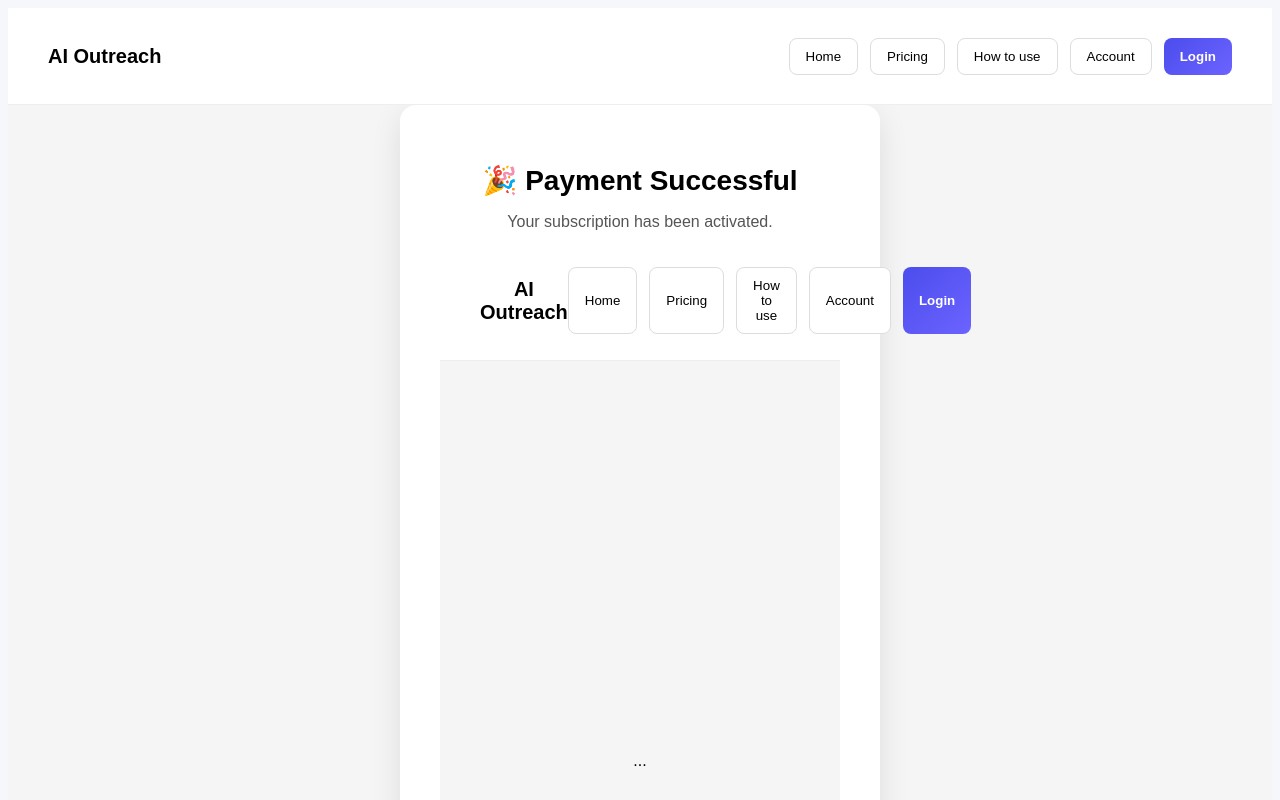
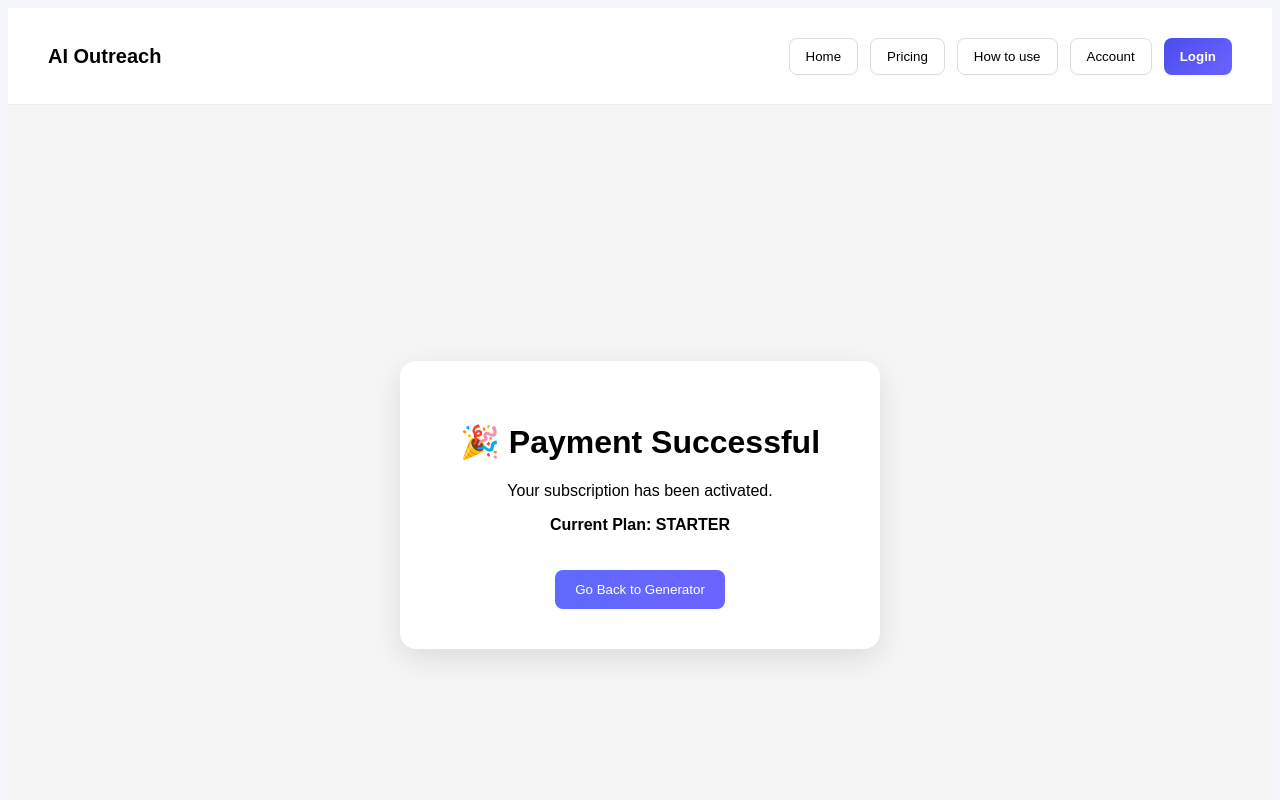
Before and after one commit to A-Gr33n/ai-outreach-generator, a Next.js app: page /success in a window 1280 px wide. Shown: the top 800 px of the page. Built offline with nearby package versions, Linux system fonts and the light colour scheme.

Commit message:
removed next.js

```diff
--- a/components/Navbar.js
+++ b/components/Navbar.js
@@ -1,7 +1,5 @@
 import { useEffect, useState } from "react";
 import { useRouter } from "next/router";
-
-
 
 export default function Navbar() {
   const [user, setUser] = useState(null);
--- a/pages/account.js
+++ b/pages/account.js
@@ -1,6 +1,6 @@
 import { useEffect, useState } from "react";
 import { useRouter } from "next/router";
-import Navbar from "../components/Navbar";
+
 
 export default function Account() {
   const [user, setUser] = useState(null);
--- a/pages/success.js
+++ b/pages/success.js
@@ -1,49 +1,37 @@
-import { useEffect, useState } from "react";
-import Link from "next/link";
-import Navbar from "../components/Navbar";
+import { useEffect } from "react";
+import { useRouter } from "next/router";
 
 export default function Success() {
-  const [plan, setPlan] = useState("");
+  const router = useRouter();
 
   useEffect(() => {
-    const params = new URLSearchParams(window.location.search);
-    const selectedPlan = params.get("plan");
+    const storedUser = localStorage.getItem("user");
 
-    if (selectedPlan) {
-      localStorage.setItem("plan", selectedPlan);
-      setPlan(selectedPlan);
+    if (storedUser) {
+      const user = JSON.parse(storedUser);
+
+      const updatedUser = {
+        ...user,
+        plan: "starter",
+      };
+
+      localStorage.setItem("user", JSON.stringify(updatedUser));
     }
   }, []);
 
   return (
-
     <div style={styles.page}>
       <div style={styles.card}>
-        <h1 style={styles.title}>🎉 Payment Successful</h1>
+        <h1>🎉 Payment Successful</h1>
+        <p>Your subscription has been activated.</p>
+        <p><strong>Current Plan: STARTER</strong></p>
 
-        <p style={styles.text}>
-          Your subscription has been activated.
-        </p>
-
-        {plan && (
-          <p style={styles.plan}>
-            Current Plan: <strong>{plan.toUpperCase()}</strong>
-          </p>
-        )}
-
-        <div>
-  <Navbar />
-
-  <div style={styles.page}>
-    ...
-  </div>
-</div>
-
-        <Link href="/">
-          <button style={styles.button}>
-            Go Back to Generator
-          </button>
-        </Link>
+        <button
+          style={styles.button}
+          onClick={() => router.push("/")}
+        >
+          Go Back to Generator
+        </button>
       </div>
     </div>
   );
@@ -58,34 +46,21 @@ const styles = {
     background: "#f5f5f5",
   },
   card: {
-    background: "white",
+    background: "#fff",
     padding: "40px",
     borderRadius: "16px",
     boxShadow: "0 10px 30px rgba(0,0,0,0.1)",
     textAlign: "center",
-    width: "90%",
     maxWidth: "400px",
-  },
-  title: {
-    fontSize: "28px",
-    marginBottom: "15px",
-  },
-  text: {
-    fontSize: "16px",
-    marginBottom: "10px",
-    color: "#555",
-  },
-  plan: {
-    fontSize: "16px",
-    marginBottom: "25px",
+    width: "100%",
   },
   button: {
-    background: "linear-gradient(90deg, #5f6afc, #6c63ff)",
-    color: "white",
-    border: "none",
+    marginTop: "20px",
     padding: "12px 20px",
     borderRadius: "8px",
-    fontSize: "16px",
+    border: "none",
+    background: "linear-gradient(90deg, #5f6afc, #6c63ff)",
+    color: "#fff",
     cursor: "pointer",
   },
 };
```
Also changed, not shown: pages/index.js (+11 -6 lines), 1 other file (tests, documents, lock files or other folders).
